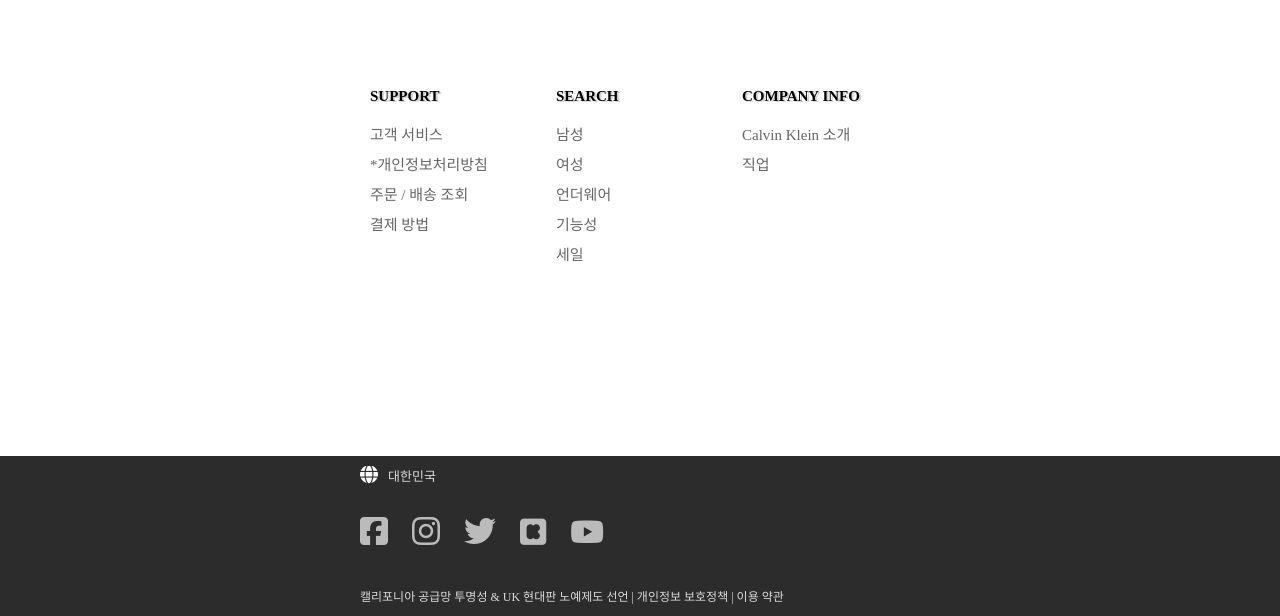
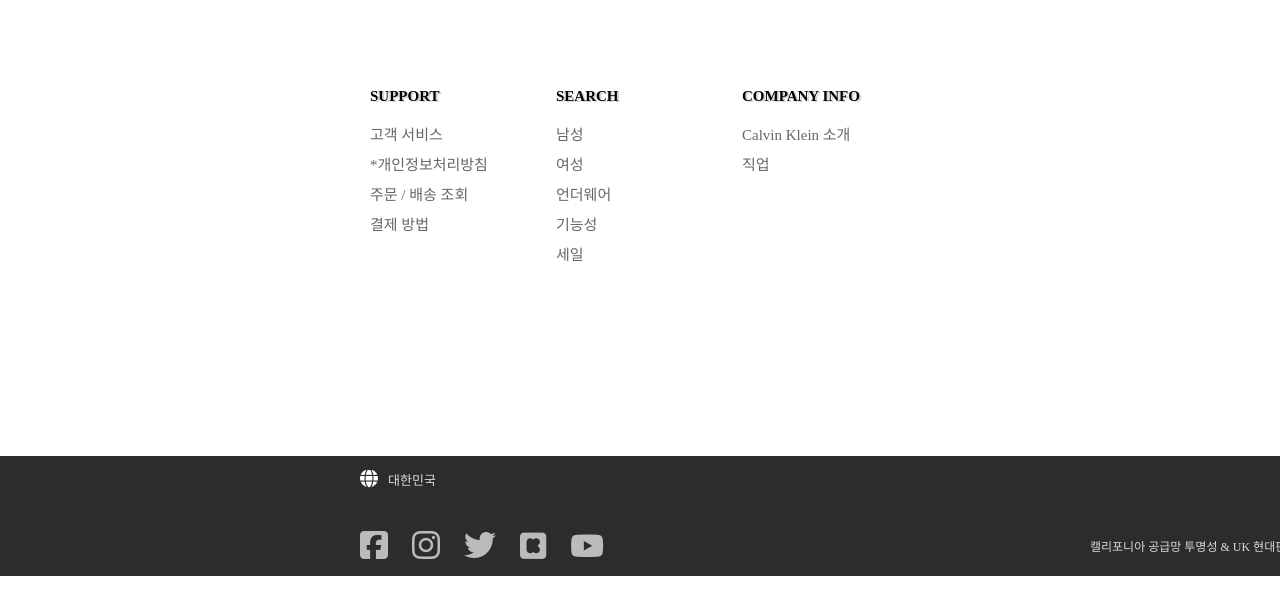
Before and after one commit to Park-seona/Calvin-klein, a plain HTML site: page index.html in a window 1280 px wide. Shown: the part 4501-5117 px from the top of the page. After the commit the page ends 5077 px from the top, so only its background shows below. Drawn offline with nearby package versions, Linux system fonts and the light colour scheme.

Commit message:
code수정

```diff
--- a/css/style.css
+++ b/css/style.css
@@ -1106,7 +1106,7 @@ header nav ul.main .icon i.fa-magnifying-glass:hover {
 }
 .footer2_con {
     width: 1920px;
-    height: 160px;
+    height: 120px;
     margin: 0 auto;
     background: #2C2C2C;
     position: relative;
@@ -1114,9 +1114,8 @@ header nav ul.main .icon i.fa-magnifying-glass:hover {
 .footer2_con .footer2_wrap {
     position: absolute;
     left: 360px;
-    top: 0;
+    top: 4px;
     width: 1200px;
-    height: 160px;
 }
 .flex {
     display: flex;
@@ -1197,7 +1196,7 @@ header nav ul.main .icon i.fa-magnifying-glass:hover {
 .justify-between {
     justify-content: space-between;
 }
-.footer2_wrap .footer_tit1 {
+/* .footer2_wrap .footer_tit1 {
     margin-top: 30px;
     width: 466px;
 }
@@ -1205,9 +1204,9 @@ header nav ul.main .icon i.fa-magnifying-glass:hover {
     color: #DBDBDB;
     width: 700px;
     font-size: 12px;
-}
+} */
 .footer2_wrap .footer_tit2 {
-    margin-top: 30px;
+    margin-top: 38px;
     padding-right: 40px;
     width: 430px;
 }
--- a/index.html
+++ b/index.html
@@ -501,15 +501,21 @@
             </ul>
             </div>
             </div>
-            <div class="icon_wrap">
+            <!-- <div class="icon_wrap">
                <i class="fa-brands fa-square-facebook" alt="페이스북"></i>
                <i class="fa-brands fa-instagram" alt="인스타그램"></i>
                <i class="fa-brands fa-twitter" alt="트위터"></i>
                <i class="fa-brands fa-kickstarter" alt="카카오톡"></i>
                <i class="fa-brands fa-youtube" alt="유튜브"></i>
-          <!-- <i><a href="#"><img src="images/네이버.png" alt="네이버"></a></i> -->
-            </div>
+            </div> -->
             <div class="flex justify-between">
+                <div class="icon_wrap">
+                    <i class="fa-brands fa-square-facebook" alt="페이스북"></i>
+                    <i class="fa-brands fa-instagram" alt="인스타그램"></i>
+                    <i class="fa-brands fa-twitter" alt="트위터"></i>
+                    <i class="fa-brands fa-kickstarter" alt="카카오톡"></i>
+                    <i class="fa-brands fa-youtube" alt="유튜브"></i>
+                 </div>
             <!-- <div class="footer_tit1">
                <li>Copyright © 2021년 모든 저작권은 Calvin Klein에 있으며 무단 복제 및 도용을 금지합니다.</li>
             </div> -->
```
